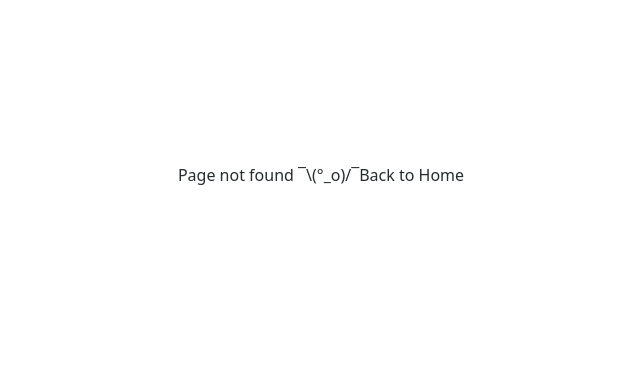
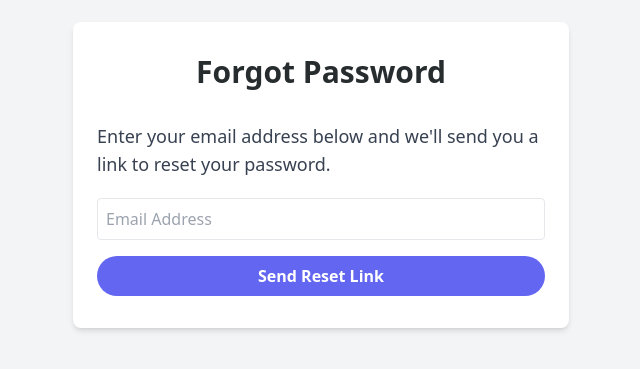
Before and after one commit to CMPUT404W23T19/Socially-Distributed, a Next.js app in the folder frontend/: page /forgotPassword in a window 1280 px wide. Before the commit this address had no page. Shown: the part 225-594 px from the top of the page, without its empty margins (319-959 px from the left). Built offline with nearby package versions, Linux system fonts and the light colour scheme.

Commit message:
Forgot Password Page is Done

```diff
--- /dev/null
+++ b/frontend/pages/forgotPassword.js
@@ -0,0 +1,32 @@
+import React, { Component } from 'react';
+import FormField from '../components/common/FormField';
+
+export default class ForgotPassword extends Component {
+  render() {
+    return (
+      <div className="bg-gray-100 min-h-screen flex flex-col bg-no-repeat bg-cover">
+        <div className="container max-w-lg mx-auto flex-1 flex flex-col items-center justify-center px-2">
+          <div className="bg-white px-6 py-8 rounded-lg shadow-md w-full">
+            <h1 className="mb-8 text-3xl text-center font-bold">Forgot Password</h1>
+
+            <p className="text-gray-700 text-lg mb-5">
+              Enter your email address below and we'll send you a link to reset your password.
+            </p>
+
+            <form className="mb-4">
+              <FormField
+                type="email"
+                name="email"
+                placeholder="Email Address"
+              />
+            </form>
+
+            <button className="w-full bg-indigo-500 text-white font-bold py-2 px-4 rounded-full hover:bg-indigo-700 focus:outline-none focus:shadow-outline">
+              Send Reset Link
+            </button>
+          </div>
+        </div>
+      </div>
+    );
+  }
+}
--- a/frontend/pages/index.js
+++ b/frontend/pages/index.js
@@ -102,7 +102,7 @@ export default function LoginForm() {
             />
             <ErrorMessage error={passwordError} />
 
-            <RedirectLink message="Forgot Password?" href="/request-reset" />
+            <RedirectLink message="Forgot Password?" href="/forgotPassword" />
             <Button name="Login" />
 
             <RedirectLink message="New?" href="/signup" />
```
